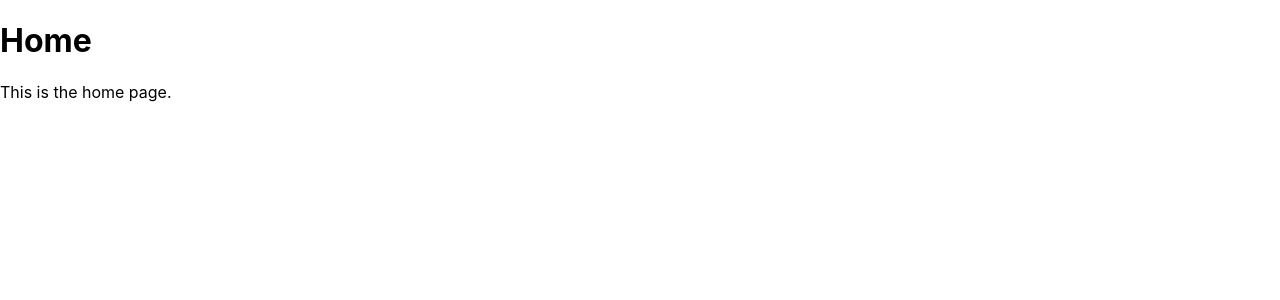
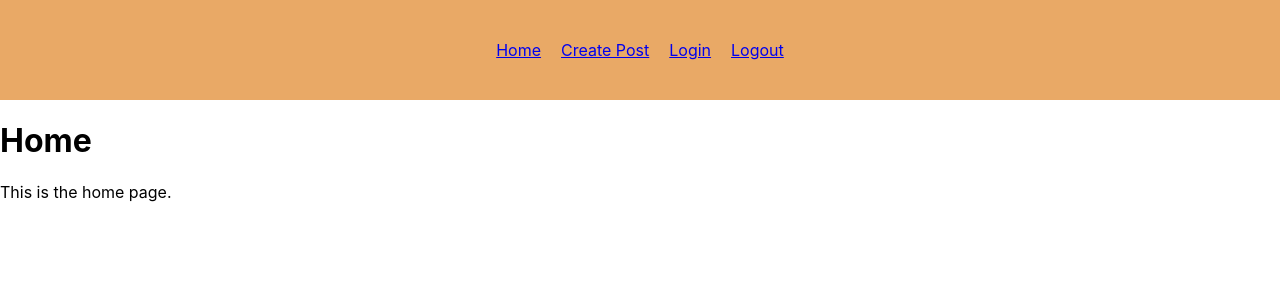
Before and after one commit to Yamayamaaya/blog-app, a React (Create React App) app: page / in a window 1280 px wide. Shown: the top 300 px of the page. Built offline with nearby package versions, Linux system fonts and the light colour scheme.

Commit message:
create navber

```diff
--- a/src/App.js
+++ b/src/App.js
@@ -4,10 +4,12 @@ import Home from './components/Home';
 import CreatePost from './components/CreatePost';
 import Login from './components/Login';
 import Logout from './components/Logout';
+import Navbar from './components/Navbar';
 
 function App() {
   return (
       <Router>
+        <Navbar />
         <Routes>
           <Route path="/" element={<Home />} />
           <Route path="/create-post" element={<CreatePost />} />
--- /dev/null
+++ b/src/components/Navbar.css
@@ -0,0 +1,8 @@
+nav{
+    display : flex;
+    justify-content : center;
+    align-items : center;
+    background-color : #e9a966;
+    gap : 20px;
+    height : 100px;
+}
--- /dev/null
+++ b/src/components/Navbar.js
@@ -0,0 +1,16 @@
+import React from 'react';
+import { Link } from 'react-router-dom';
+import './Navbar.css';
+
+const Navbar = () => {
+    return (
+        <nav className="navbar">
+                <Link to="/">Home</Link>
+                <Link to="/create-post">Create Post</Link>
+                <Link to="/login">Login</Link>
+                <Link to="/logout">Logout</Link>
+        </nav>
+    );
+}
+
+export default Navbar;
```
